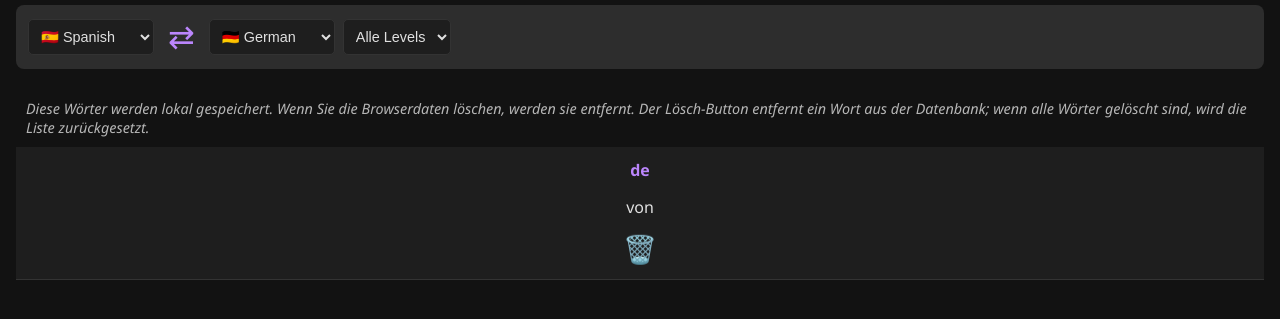
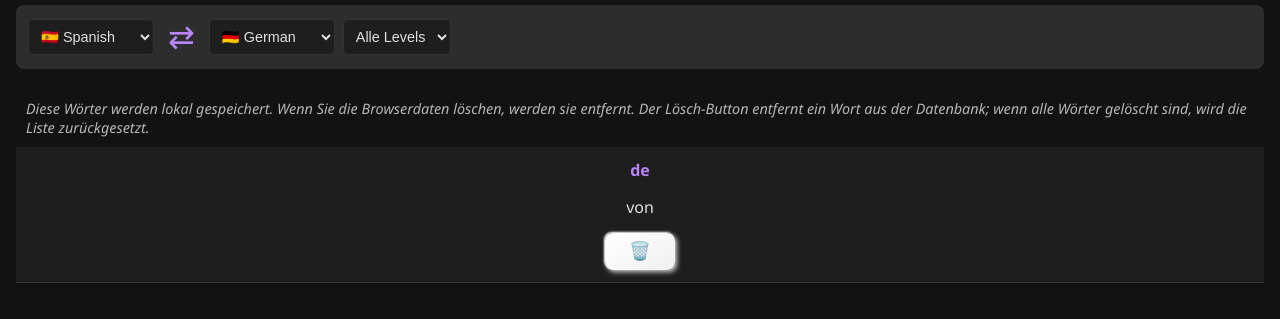
Before and after one commit to GeorgeAndreasNechita/Learn-languages, a plain HTML site: page web/app.html in a window 1280 px wide. Shown: the part 71-390 px from the top of the page. Drawn offline with nearby package versions, Linux system fonts and the light colour scheme.

Commit message:
app.html update

```diff
--- a/web/app.html
+++ b/web/app.html
@@ -79,6 +79,7 @@
       .table-row {
         display: grid;
         text-align: center;
+        justify-content: center;
         gap: 15px;
         padding: 12px;
         border-bottom: 1px solid var(--border-color);
@@ -98,14 +99,41 @@
       }
 
       .delete-btn {
+        width: 70px;
+        appearance: none;
+        border: none;
+        background: linear-gradient(145deg, #ffffff, #f0f0f0);
+        padding: 8px 12px;
+        border-radius: 8px;
         cursor: pointer;
-        background: none;
-        border: none;
-        font-size: 1.7rem;
-        color: #ff4d4d;
+        font-size: 1.1rem;
+
+        /* Schatten für die "Klickbarkeit" (Tiefe) */
+        box-shadow:
+          2px 2px 5px #d1d1d1,
+          -1px -1px 2px #ffffff;
+
+        /* Sanfter Übergang für das Feedback */
+        transition: all 0.15s cubic-bezier(0.4, 0, 0.2, 1);
+
+        /* Verhindert den blauen Auswahlrahmen auf Smartphones */
+        -webkit-tap-highlight-color: transparent;
+        user-select: none;
+        touch-action: manipulation;
       }
-      .delete-btn:hover {
-        opacity: 1;
+
+      /* Der "Gedrückt"-Effekt: Der Button senkt sich optisch ab */
+      .delete-btn:active {
+        background: #f8fafc;
+        box-shadow:
+          inset 2px 2px 5px #d1d1d1,
+          inset -2px -2px 5px #ffffff;
+        transform: translateY(1px);
+      }
+
+      /* Optionaler subtiler roter Schein beim Tippen */
+      .delete-btn:active {
+        color: #ef4444;
       }
 
       .status {
```
